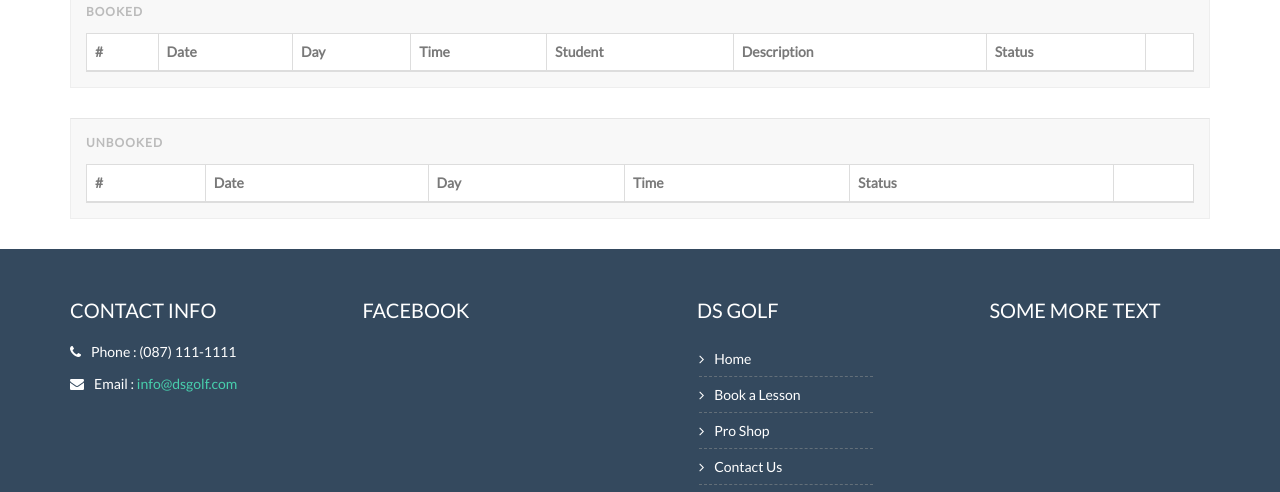
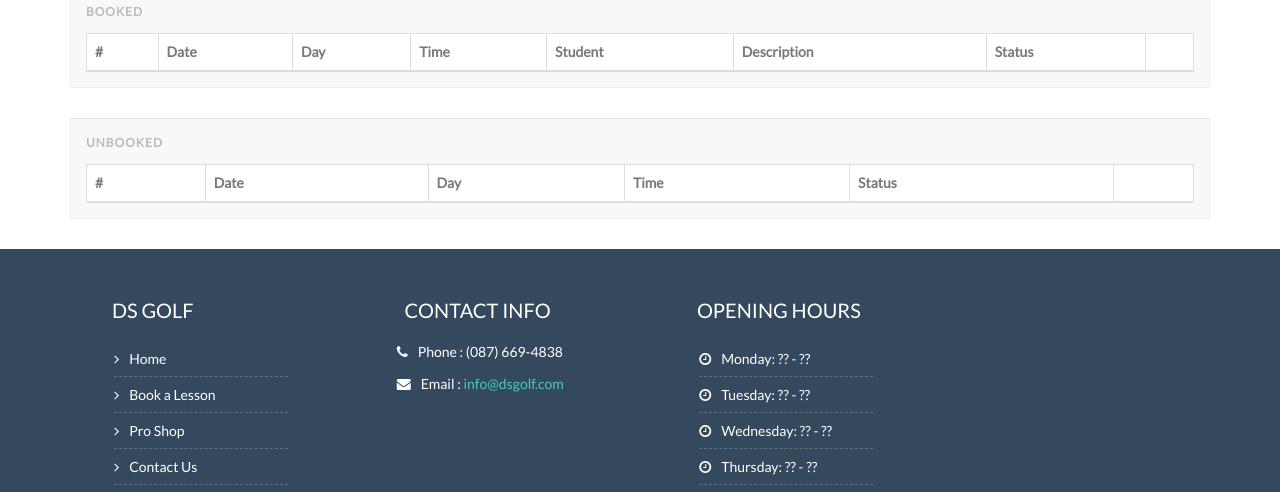
Before and after one commit to aldamar/GolfLessons, a website: page app/manageBookings.html in a window 1280 px wide. Shown: the part 308-800 px from the top of the page. Drawn offline with nearby package versions, Linux system fonts and the light colour scheme.

Commit message:
fixed the footer

```diff
--- a/app/manageBookings.html
+++ b/app/manageBookings.html
@@ -266,47 +266,38 @@
      <div class="footer">
         <div class="container">
             <div class="row">
-            <!-- <div class="col-md-12"> -->
-                <div class="col-lg-3 col-sm-3 address wow fadeInUp" data-wow-duration="2s" data-wow-delay=".1s">
+              <div class="col-lg-3 col-sm-3 wow fadeInUp" data-wow-duration="2s" data-wow-delay=".1s">
+                <div class="page-footer">
+                  <h1>DS Golf</h1>
+                  <ul class="page-footer-list">
+                    <li><i class="fa fa-angle-right"></i><a href="index.html">Home</a></li>
+                    <li><i class="fa fa-angle-right"></i><a href="bookALesson.html#/bookings/">Book a Lesson</a></li>
+                    <li><i class="fa fa-angle-right"></i><a href="proShop.html">Pro Shop</a></li>
+                    <li><i class="fa fa-angle-right"></i><a href="contact.html">Contact Us</a></li>
+                  </ul>
+                </div>
+              </div>
+
+              <div class="col-lg-3 col-sm-3 address wow fadeInUp" data-wow-duration="2s" data-wow-delay=".5s">
+                <div class="page-footer">
                   <h1>contact info</h1>
                   <address>
-                         <p><i class="fa fa-phone pr-10"></i>Phone : (087) 111-1111</p>
+                    <p><i class="fa fa-phone pr-10"></i>Phone : (087) 669-4838</p>
                     <p><i class="fa fa-envelope pr-10"></i>Email : <a href="javascript:;">info@dsgolf.com</a></p>
                   </address>
                 </div>
-                <div class="col-lg-3 col-sm-3 wow fadeInUp" data-wow-duration="2s" data-wow-delay=".3s">
-                    <h1>Facebook</h1>
-                    <div id="owl-slide">
+              </div>
 
-                    </div>
-                </div>
-                <div class="col-lg-3 col-sm-3">
-                <div class="page-footer wow fadeInUp" data-wow-duration="2s" data-wow-delay=".5s">
-                    <h1>DS Golf</h1>
-                    <ul class="page-footer-list">
-
-                        <li><i class="fa fa-angle-right"></i><a href="index.html">Home</a></li>
-                        <li><i class="fa fa-angle-right"></i><a href="bookALesson.html">Book a Lesson</a></li>
-                        <li><i class="fa fa-angle-right"></i><a href="#">Pro Shop</a></li>
-                        <li><i class="fa fa-angle-right"></i><a href="#">Contact Us</a></li>
-
-                    </ul>
-                    </div>
-                </div>
               <div class="col-lg-3 col-sm-3 wow fadeInUp" data-wow-duration="2s" data-wow-delay=".7s">
                 <div class="page-footer">
-                        <h1>Some More Text</h1>
-                        <!--<ul class="page-footer-list">-->
-
-                        <!--    <li><i class="fa fa-archive"></i>January</li>-->
-                        <!--    <li><i class="fa fa-archive"></i>February</li>-->
-                        <!--    <li><i class="fa fa-archive"></i>March</li>-->
-                        <!--    <li><i class="fa fa-archive"></i>April</li>-->
-                        <!--    <li><i class="fa fa-archive"></i>May</li>-->
-                        <!--    <li><i class="fa fa-archive"></i>June</li>-->
-
-                        <!--</ul>-->
-
+                  <h1>OPENING HOURS</h1>
+                  <ul class="page-footer-list">
+                    <li><i class="fa fa-clock-o"></i>Monday: ?? - ??</li>
+                    <li><i class="fa fa-clock-o"></i>Tuesday: ?? - ??</li>
+                    <li><i class="fa fa-clock-o"></i>Wednesday: ?? - ??</li>
+                    <li><i class="fa fa-clock-o"></i>Thursday: ?? - ??</li>
+                    <li><i class="fa fa-clock-o"></i>Friday: ?? - ??</li>
+                  </ul>
                 </div>
               </div>
 
```
Also changed, not shown: app/addLesson.html (+24 -33 lines), app/bookALesson.html (+24 -33 lines), app/index.html (+24 -27 lines). Lines whose indentation alone changed are shown as unchanged.
